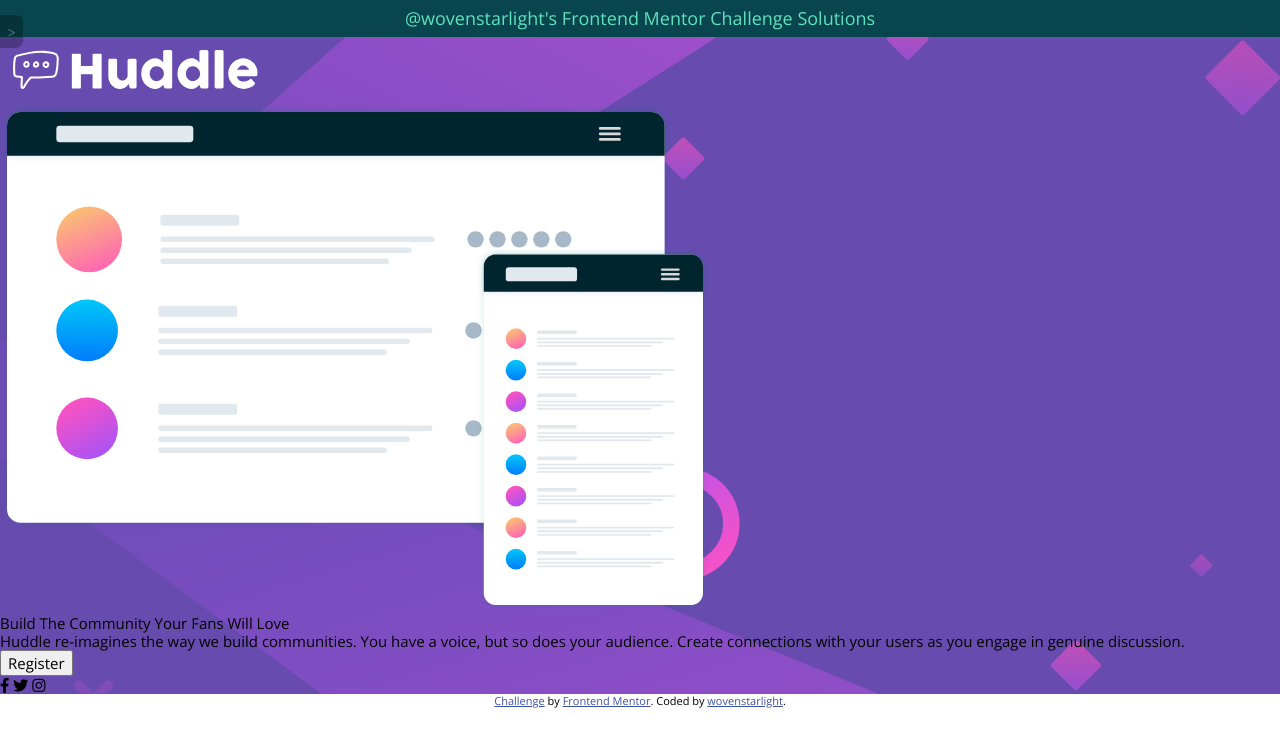
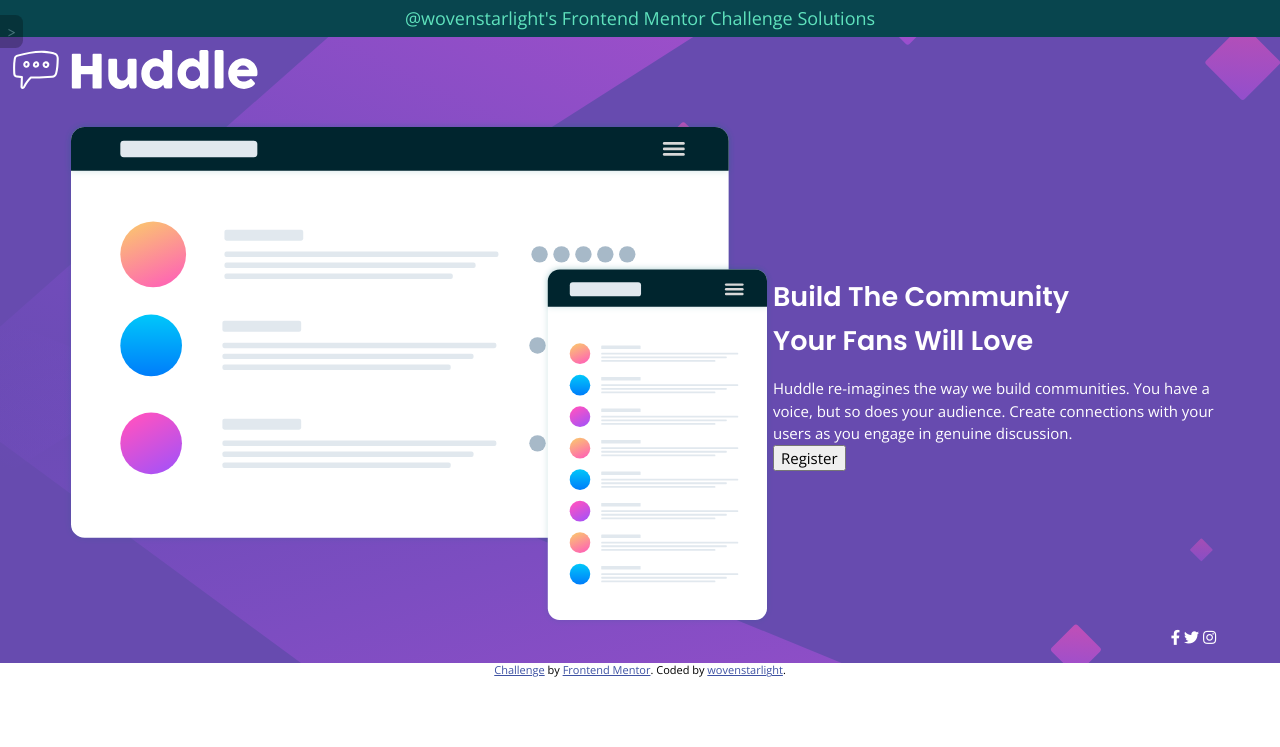
Before and after one commit to wovenstarlight/frontend-projects, a Jekyll site: the page built from _posts/2021-08-05-huddle-landing-page.html, in a window 1280 px wide. Shown: the top 747 px of the page. Built offline with Jekyll 4.4.1, drawn with Linux system fonts in a browser that asks for light colours; nearby versions of some CDN libraries.

Commit message:
Spacing and overall layout for content section

```diff
--- a/css/huddle-landing-page.css
+++ b/css/huddle-landing-page.css
@@ -18,12 +18,40 @@
 
 main { background: var(--violet) no-repeat; }
 
+#content {
+	color: white;
+	line-height: 1.5;
+	margin: auto;
+	padding: 1em 0;
+}
+
+#content h2 { font: 600 1.8em/1.65 "Poppins", sans-serif; }
+
 /* Desktop sizing */
 @media (min-width: 600px) {
 	main {
 		background-image: url("/frontend-projects/assets/huddle-landing-page/bg-desktop.svg");
 		background-position: center;
 		background-size: cover;
+	}
+
+	#content {
+		display: grid;
+		grid-template-columns: 1fr 1fr;
+		grid-template-rows: repeat(auto, 3);
+		align-items: center;
+		width: 90%;
+		max-width: 100em;
+	}
+
+	#content h2 {
+		width: 70%;
+		margin-bottom: 0.5em;
+	}
+
+	.socials {
+		grid-column: 1 / span 2;
+		text-align: right;
 	}
 }
 
@@ -34,4 +62,14 @@
 		background-position: top;
 		background-size: 100%;
 	}
+
+	#content {
+		text-align: center;
+		width: 85%;
+	}
+
+	#content h2 {
+		margin: 0.5em auto;
+		font-size: 1.6em;
+	}
 }
```
